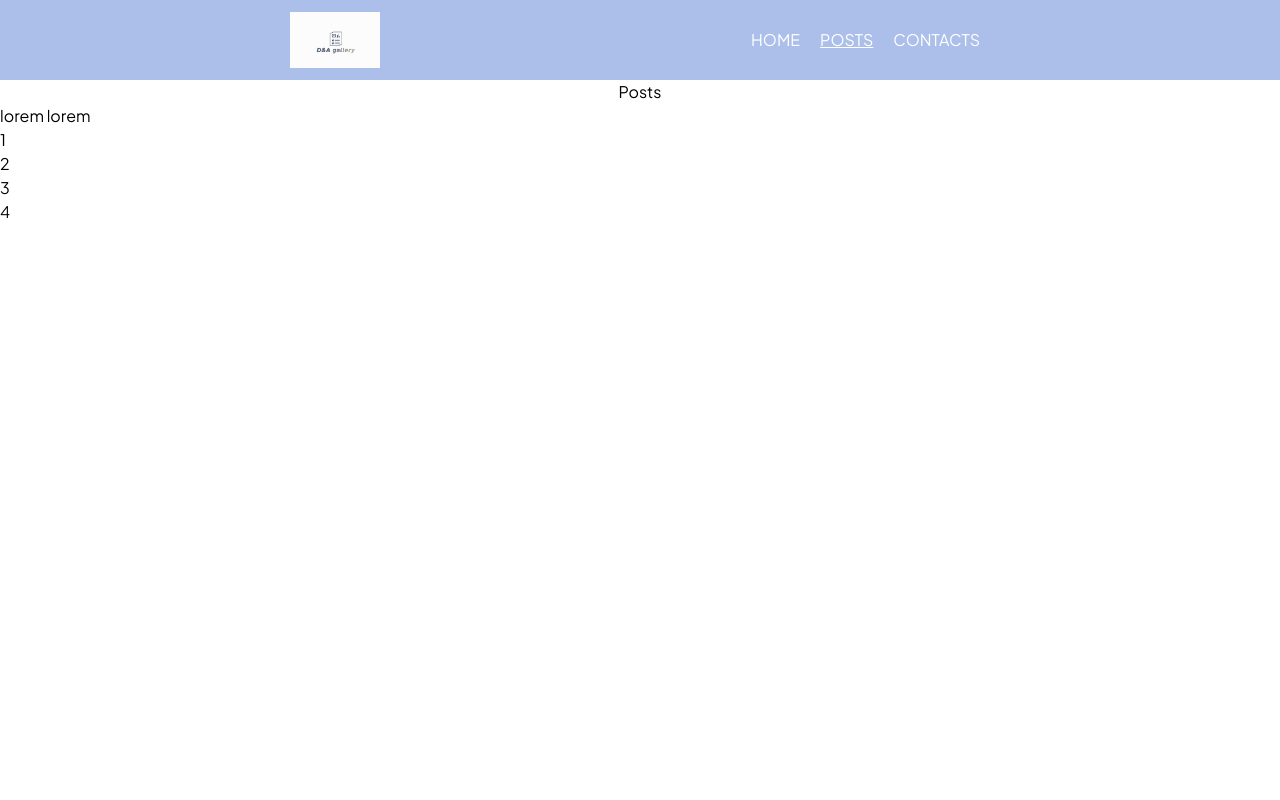
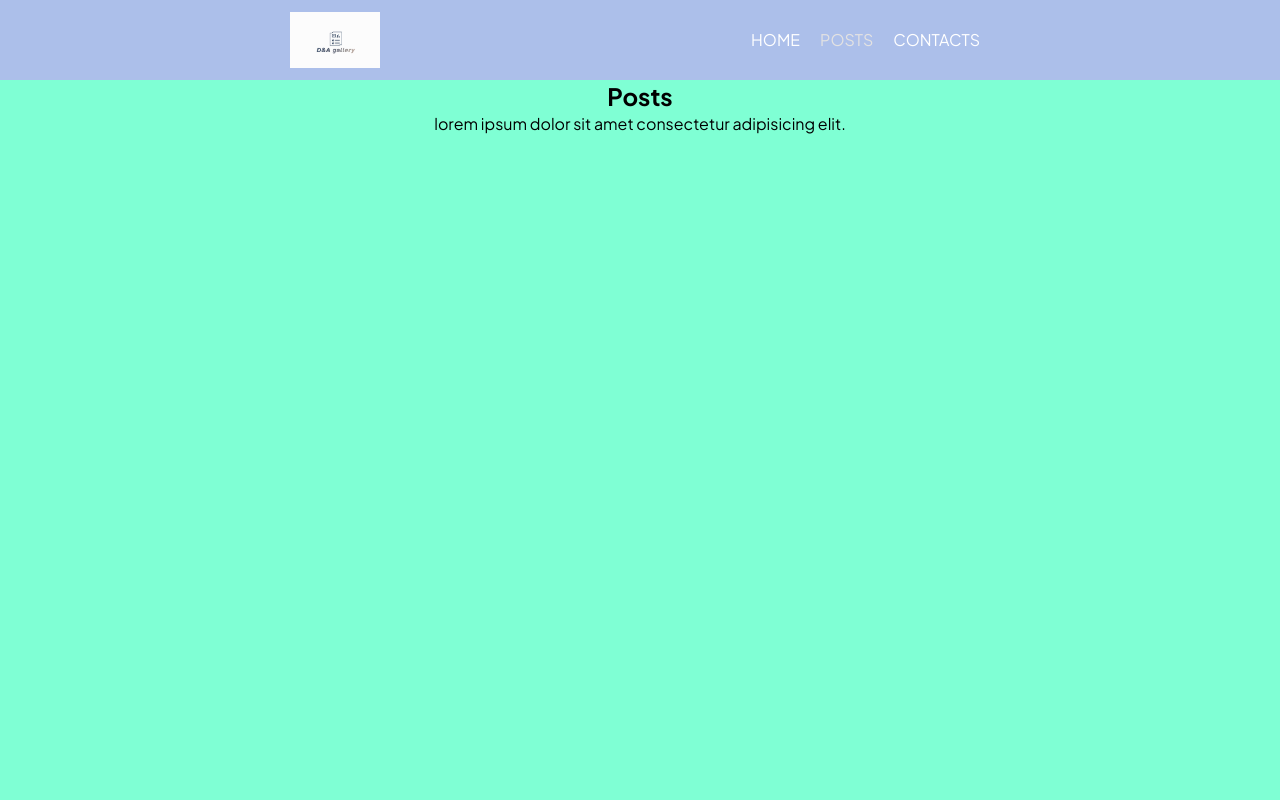
Before and after one commit to dmytrotsymbal/next-blog, a Next.js app: page /posts in a window 1280 px wide. Shown: the top 800 px of the page. Built offline with nearby package versions, Linux system fonts and the light colour scheme.

Commit message:
add uniquPage using SSR

```diff
--- /dev/null
+++ b/components/ContactInfo.js
@@ -0,0 +1,39 @@
+import Head from "next/head";
+import Heading from "./Heading";
+import Link from "next/link";
+
+const ContactInfo = ({ contact }) => {
+  const { name, email, phone, address, website } = contact || {};
+
+  const { street, suite, city, zipcode } = address || {};
+
+  if (!contact) {
+    return <Heading text="Contact not found" />;
+  }
+
+  return (
+    <>
+      <Head>
+        <title>{name}</title>
+      </Head>
+
+      <Heading text={name} />
+
+      <div>
+        <Link href={`mailto:${email}`}>{email}</Link>
+        <Link href={`tel:${phone}`}>{phone}</Link>
+        <Link href={website}>{website}</Link>
+      </div>
+
+      <br />
+      <div>
+        <p>{street}</p>
+        <p>{suite}</p>
+        <p>{city}</p>
+        <p>{zipcode}</p>
+      </div>
+    </>
+  );
+};
+
+export default ContactInfo;
--- a/components/Heading.js
+++ b/components/Heading.js
@@ -1,5 +1,5 @@
 const Heading = ({ tag, text }) => {
-  const Tag = tag || "h1";
+  const Tag = tag || "h2";
   return <Tag style={{ textAlign: "center" }}>{text}</Tag>;
 };
 
--- a/pages/_app.js
+++ b/pages/_app.js
@@ -1,17 +1,20 @@
 import "@/styles/globals.scss";
-import GlobalLayout from "@/components/GlobalLayout";
 import Head from "next/head";
+import Header from "@/components/Header";
+import Footer from "@/components/Footer";
 
 const App = ({ Component, pageProps }) => (
-  <GlobalLayout>
+  <>
     <Head>
       <link
         href="https://fonts.googleapis.com/css2?family=Inter:wght@300;400;700&family=Plus+Jakarta+Sans:wght@300;400;700&display=swap"
         rel="stylesheet"
       ></link>
     </Head>
+    <Header />
     <Component {...pageProps} />
-  </GlobalLayout>
+    <Footer />
+  </>
 );
 
 export default App;
--- /dev/null
+++ b/pages/contacts/[id].js
@@ -0,0 +1,30 @@
+import ContactInfo from "@/components/ContactInfo";
+
+export const getServerSideProps = async (context) => {
+  const { id } = context.params;
+  const res = await fetch(`https://jsonplaceholder.typicode.com/users/${id}`);
+  const data = await res.json();
+
+  if (!data) {
+    return {
+      notFound: true,
+    };
+  }
+
+  return {
+    props: {
+      contact: data,
+    },
+  };
+};
+
+const Contact = ({ contact }) => {
+  return (
+    <>
+      <p>Contact</p>
+      <ContactInfo contact={contact} />
+    </>
+  );
+};
+
+export default Contact;
--- a/pages/contacts/contact.js
+++ /dev/null
@@ -1,11 +0,0 @@
-import Heading from "@/components/Heading";
-
-const Contact = () => {
-  return (
-    <>
-      <Heading text="Jack BerBer" />
-    </>
-  );
-};
-
-export default Contact;
--- a/pages/posts.js
+++ b/pages/posts.js
@@ -1,5 +1,6 @@
 import Heading from "@/components/Heading";
 import Head from "next/head";
+import styles from "@/styles/Posts.module.scss";
 
 const Posts = () => {
   return (
@@ -7,16 +8,12 @@ const Posts = () => {
       <Head>
         <title>POSTS</title>
       </Head>
-      <div style={{ minHeight: "1000px" }}>
-        <div className="container">
+      <div className={styles.postsPage}>
+        <div className={styles.postsPage_container}>
           <Heading text="Posts" />
-          <p>lorem lorem</p>
-          <ul>
-            <li>1</li>
-            <li>2</li>
-            <li>3</li>
-            <li>4</li>
-          </ul>
+          <p className={styles.postsPage_paragraph}>
+            lorem ipsum dolor sit amet consectetur adipisicing elit.
+          </p>
         </div>
       </div>
     </>
--- a/styles/Navbar.module.scss
+++ b/styles/Navbar.module.scss
@@ -18,6 +18,6 @@
   }
 
   .active {
-    text-decoration: underline;
+    color: rgb(227, 226, 226);
   }
 }
--- /dev/null
+++ b/styles/Posts.module.scss
@@ -0,0 +1,15 @@
+.postsPage {
+  min-height: 1000px;
+  background-color: aquamarine;
+  display: flex;
+  justify-content: center;
+
+  .postsPage_container {
+    width: 80%;
+    height: 100%;
+
+    .postsPage_paragraph {
+      text-align: center;
+    }
+  }
+}
--- a/styles/globals.scss
+++ b/styles/globals.scss
@@ -20,6 +20,13 @@ body {
   color: black;
 }
 
+h2 {
+  font-weight: 700;
+  font-size: 24px;
+  line-height: 32px;
+  text-align: center;
+}
+
 a {
   color: inherit;
   text-decoration: none;
```
Also changed, not shown: pages/index.js (+0 -2 lines).
